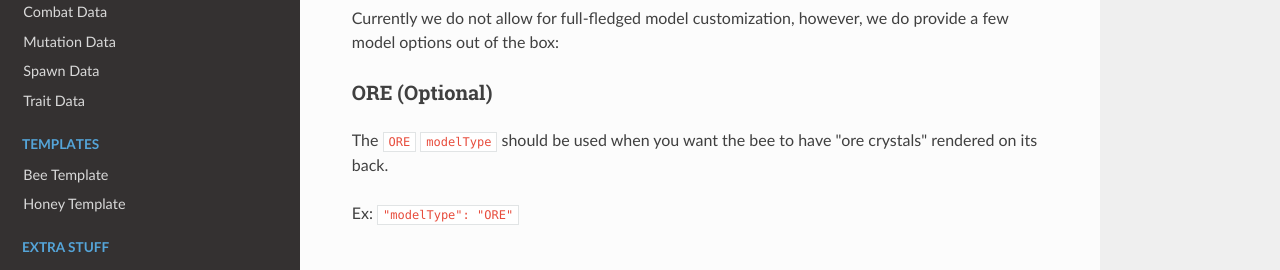
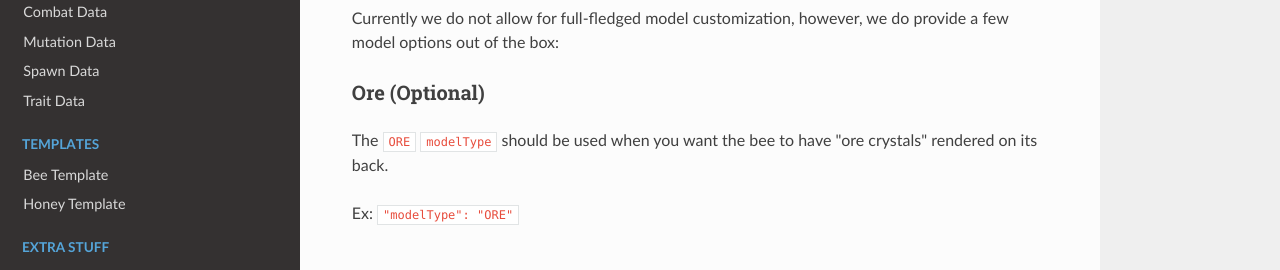
Before and after one commit to Team-Resourceful/ResourcefulBeesDocs, an MkDocs documentation site: the page built from docs/bee_data/color_data.md, in a window 1280 px wide and 900 px high, scrolled down 2303 px. Shown: the part 181-451 px from the top of the window. Built offline with MkDocs 1.6.1, drawn with Linux system fonts in a browser that asks for light colours; nearby versions of some CDN libraries.

```diff
--- a/docs/bee_data/color_data.md
+++ b/docs/bee_data/color_data.md
@@ -80,7 +80,7 @@ Sub-directories can be nested like so: `"folder_1/folder_2/folder_3/texture"`
 Currently we do not allow for full-fledged model customization, however, we do provide a few model options out of the box:<br>
 
 
-### **ORE** (Optional)
+### **Ore** (Optional)
 
 The `ORE` `modelType` should be used when you want the bee to have "ore crystals" rendered on its back.
 
```
Also changed, not shown: other parts of docs/bee_data/color_data.md (+2 -1 lines).
